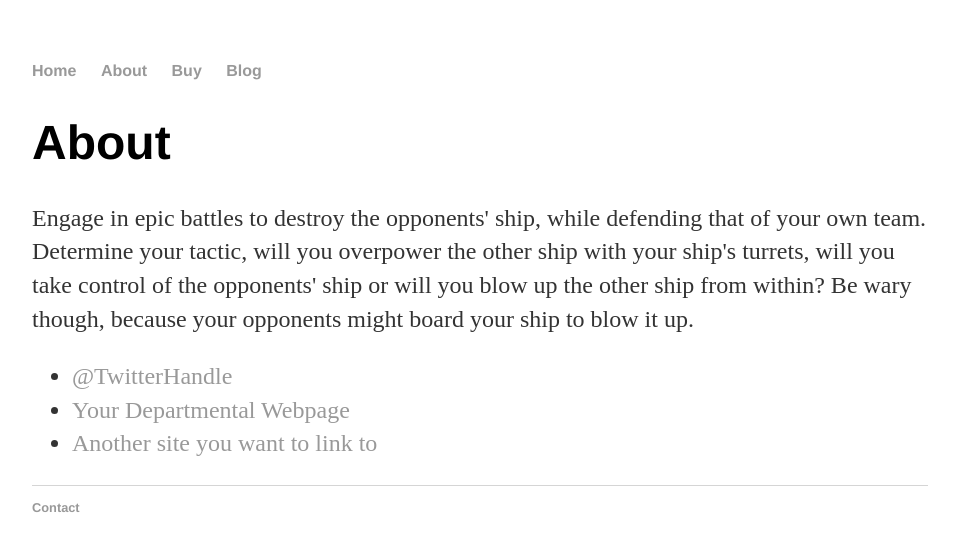
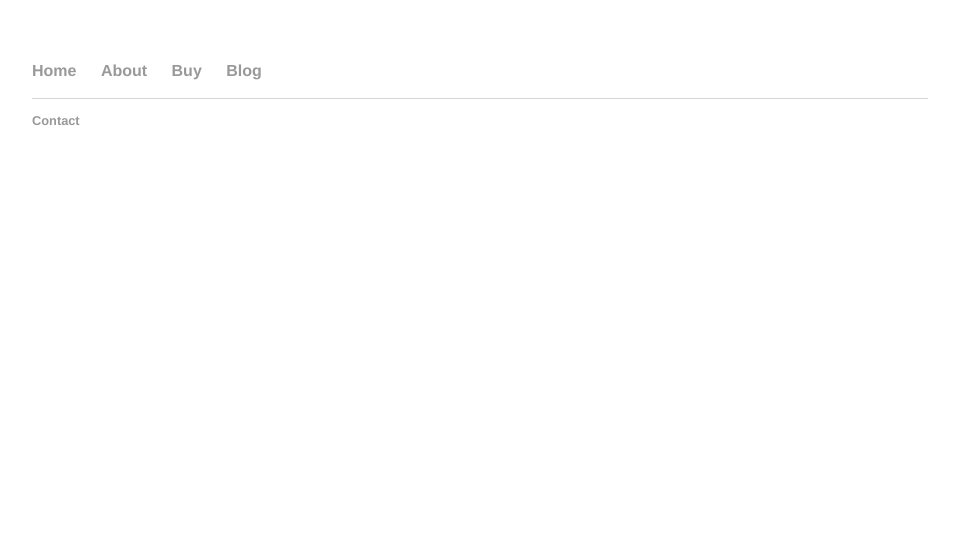
Before and after one commit to JustGamingLTD/justgamingltd.github.io2, a Jekyll site: the page built from Store/index.html, in a window 1280 px wide. Shown: the top 551 px of the page, without its empty margins (160-1116 px from the left). Built offline with Jekyll 4.4.1, drawn with Linux system fonts in a browser that asks for light colours.

Commit message:
Update index.html

```diff
--- a/Store/index.html
+++ b/Store/index.html
@@ -3,13 +3,6 @@ layout: default
 title: PVAI - Store
 ---
 
-		<div class="about">
-			<h1>About</h1>
-			<p>Engage in epic battles to destroy the opponents' ship, while defending that of your own team. Determine your tactic, will you overpower the other ship with your ship's turrets, will you take control of the opponents' ship or will you blow up the other ship from within? Be wary though, because your opponents might board your ship to blow it up.</p>
+		<div class="store">
 
-			<ul class="contacts">
-				<li><a href="#">@TwitterHandle</a></li>
-				<li><a href="#">Your Departmental Webpage</a></li>
-				<li><a href="#">Another site you want to link to</a></li>
-				</ul>
 		</div>
```
